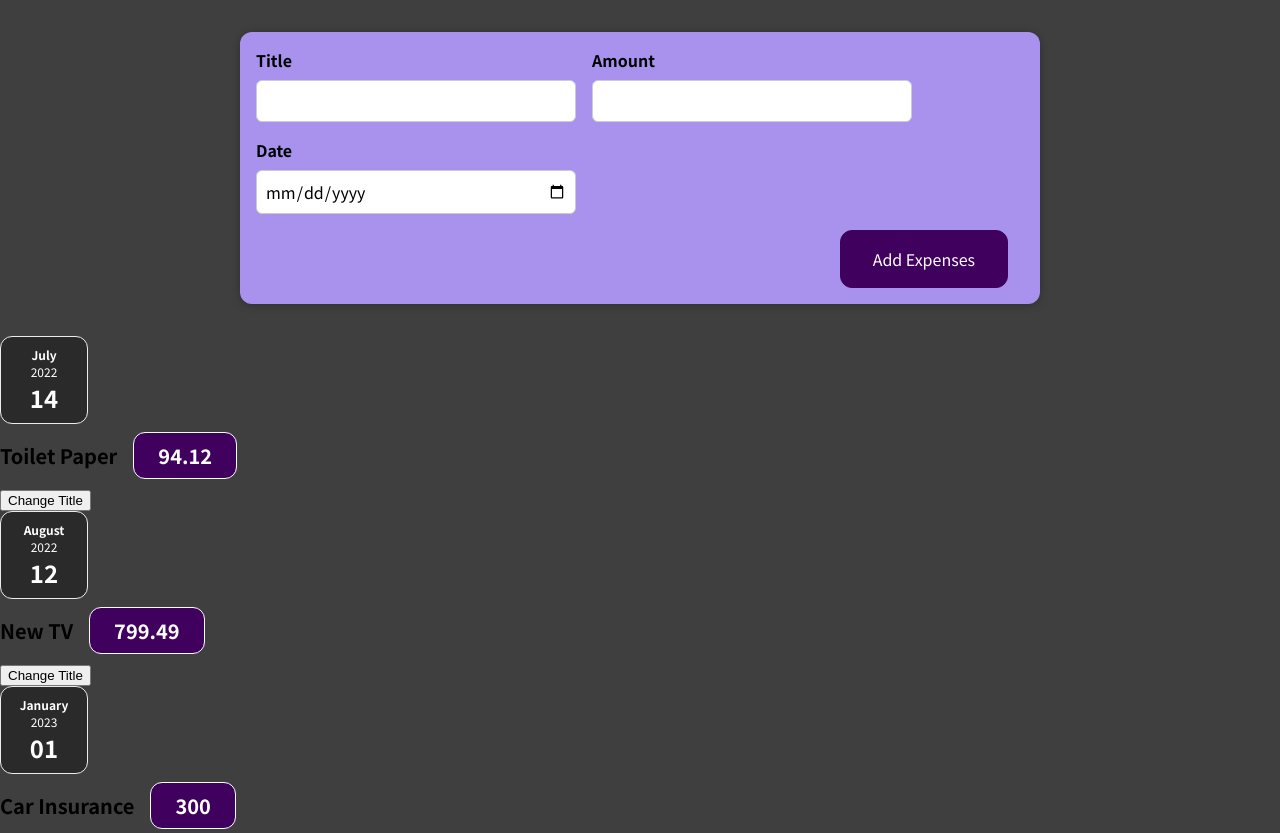
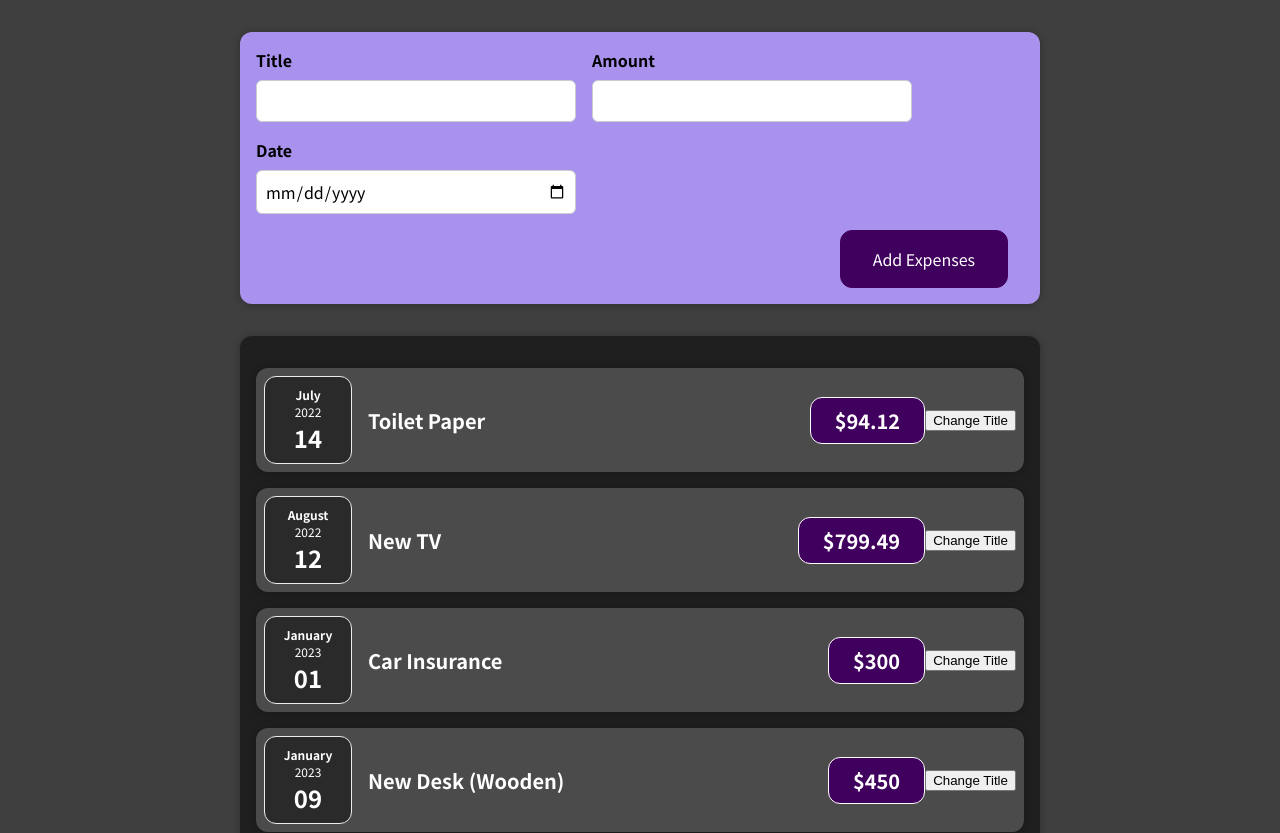
Before and after one commit to eeLude/React-Expenses-Tracker, a React (Create React App) app: page / in a window 1280 px wide. Shown: the top 833 px of the page. Built offline with nearby package versions, Linux system fonts and the light colour scheme.

Commit message:
card fix

```diff
--- a/src/components/Expenses/ExpenseItem.css
+++ b/src/components/Expenses/ExpenseItem.css
@@ -2,6 +2,8 @@
   display: flex;
   justify-content: space-between;
   align-items: center;
+  padding: 0.5rem;
+  margin: 1rem 0;
   background-color: #4b4b4b;
 }
 
--- a/src/components/Expenses/ExpenseItem.js
+++ b/src/components/Expenses/ExpenseItem.js
@@ -1,10 +1,9 @@
 import React, { useState } from "react";
-import "./ExpenseItem.css";
 import ExpenseDate from "./ExpenseDate";
 import Card from "../UI/Card";
+import "./ExpenseItem.css";
 
 const ExpenseItem = (props) => {
-
   const [title, setTitle] = useState(props.title);
 
   const clickHandler = () => {
@@ -17,7 +16,7 @@ const ExpenseItem = (props) => {
       <ExpenseDate date={props.date} />
       <div className="expense-item__description">
         <h2>{title}</h2>
-        <div className="expense-item__price">{props.amount}</div>
+        <div className="expense-item__price">${props.amount}</div>
       </div>
       <button onClick={clickHandler}>Change Title</button>
     </Card>
--- a/src/components/Expenses/Expenses.css
+++ b/src/components/Expenses/Expenses.css
@@ -5,3 +5,8 @@
   width: 50rem;
   max-width: 95%;
 }
+.expenses,
+p {
+  margin: 2rem auto;
+  width: 50rem;
+}
--- a/src/components/UI/Card.css
+++ b/src/components/UI/Card.css
@@ -1,4 +1,4 @@
 .card {
   border-radius: 12px;
-  box-shadow: 0 1px 9px (0, 0, 0, 0.25);
+  box-shadow: 0 1px 8px rgba(0, 0, 0, 0.25);
 }
--- a/src/components/UI/Card.js
+++ b/src/components/UI/Card.js
@@ -1,7 +1,8 @@
 import React from "react";
 import "./Card.css";
+
 const Card = (props) => {
-  const classes = "card" + props.className;
+  const classes = "card " + props.className;
 
   return <div className={classes}>{props.children}</div>;
 };
```
